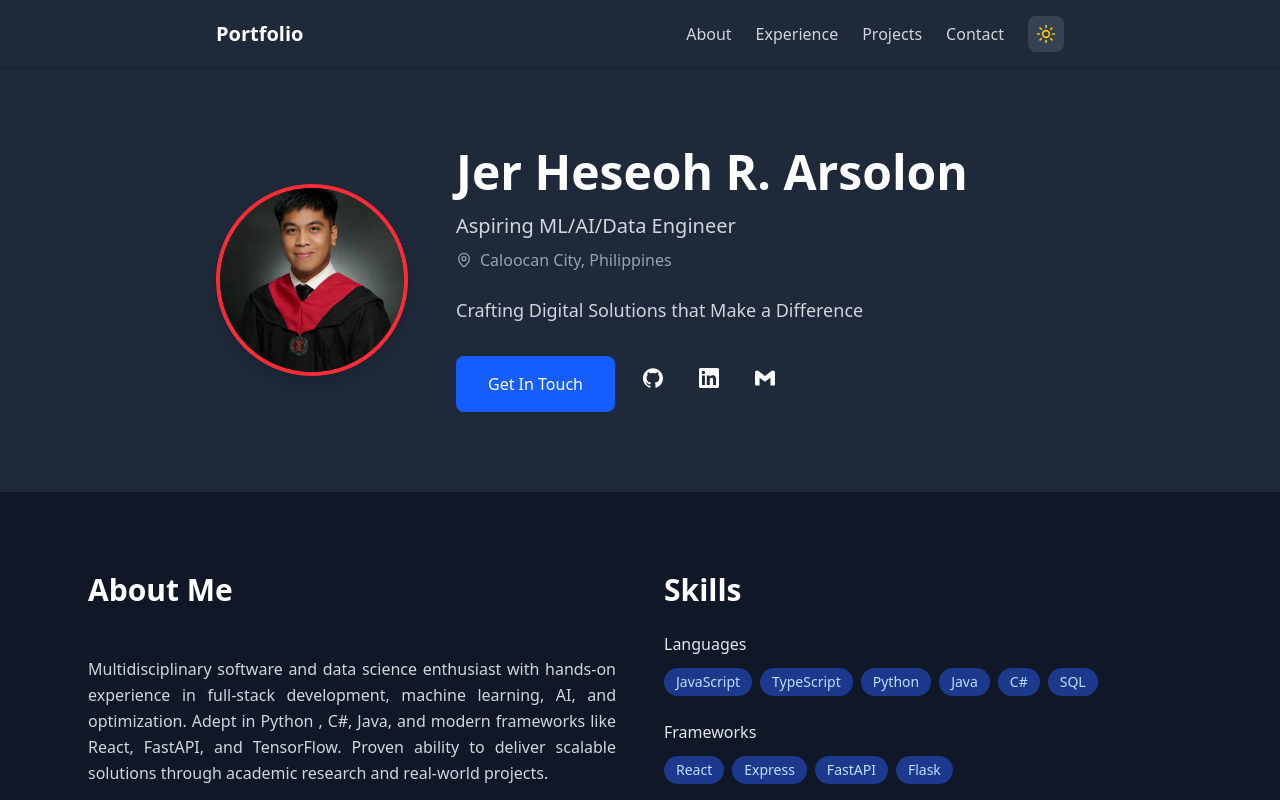
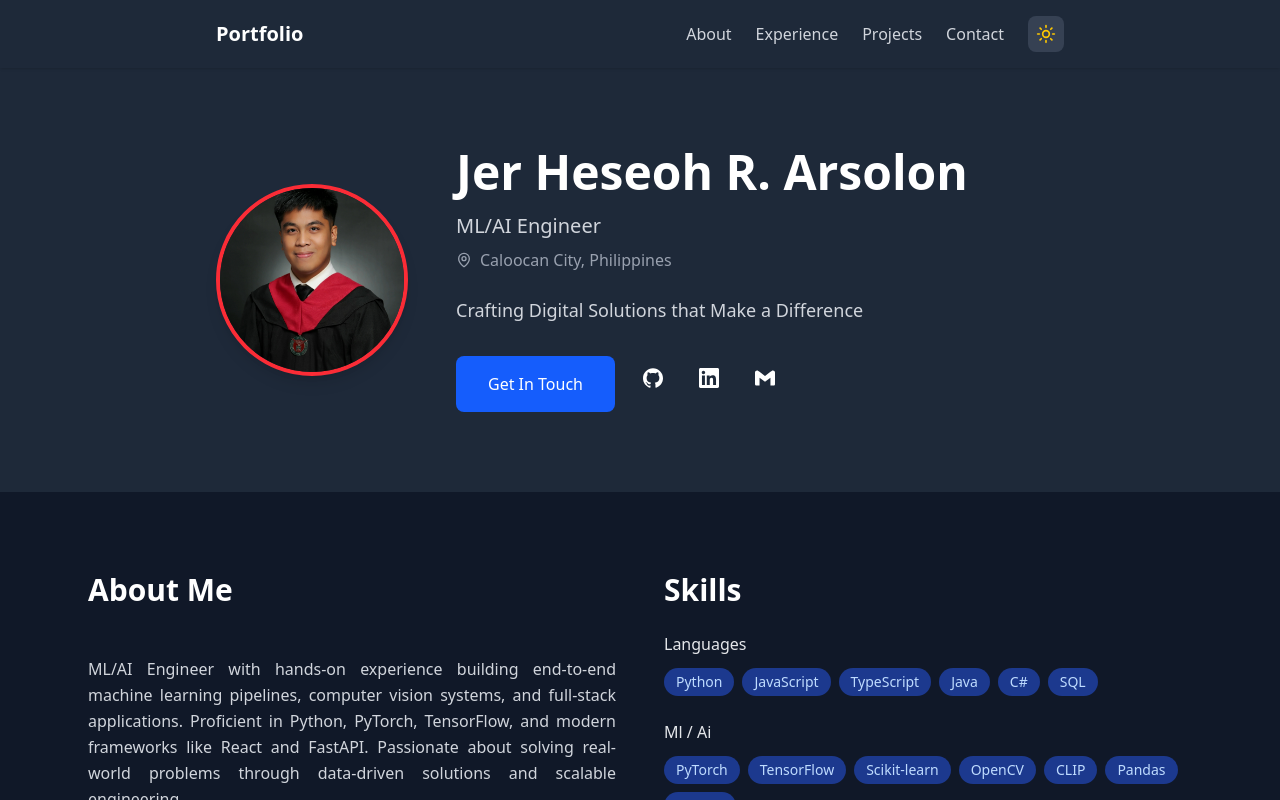
Before and after one commit to JIhushiru/portfolio, a React (Vite) app in the folder frontend/: page / in a window 1280 px wide. Built offline with nearby package versions, Linux system fonts and the light colour scheme.

Commit message:
update bio and skills to reflect ML/AI Engineer role

```diff
--- a/frontend/src/constants/Constants.tsx
+++ b/frontend/src/constants/Constants.tsx
@@ -1,8 +1,9 @@
 export const skills = {
-    languages: ['JavaScript', 'TypeScript', 'Python', 'Java', 'C#', 'SQL'],
-    frameworks: ['React', 'Express', 'FastAPI', 'Flask'],
-    backend: ['Node.js', 'Express', 'MongoDB', 'PostgreSQL', 'SQLAlchemy', 'MariaDB'],
-    tools: ['Git', 'Docker', 'Replit', 'Selenium', 'Jest', 'Pytest'],
+    languages: ['Python', 'JavaScript', 'TypeScript', 'Java', 'C#', 'SQL'],
+    'ml / ai': ['PyTorch', 'TensorFlow', 'Scikit-learn', 'OpenCV', 'CLIP', 'Pandas', 'NumPy'],
+    frameworks: ['React', 'FastAPI', 'Flask', 'Express'],
+    backend: ['Node.js', 'MongoDB', 'PostgreSQL', 'MariaDB', 'Firebase'],
+    tools: ['Git', 'Docker', 'Hugging Face', 'Streamlit', 'Jupyter', 'Pytest'],
 }
 
 export const experience =[
--- a/frontend/src/sections/About.tsx
+++ b/frontend/src/sections/About.tsx
@@ -13,10 +13,10 @@ export default function About({ isDarkMode, skills}: Props) {
                         About Me
                     </h2>
                         <p className={`${isDarkMode ? 'text-gray-300' : 'text-gray-700'} mb-6 leading-relaxed text-justify`}>
-                            Multidisciplinary software and data science enthusiast with hands-on experience in full-stack
-                            development, machine learning, AI, and optimization. Adept in Python , C#, Java, and modern
-                            frameworks like React, FastAPI, and TensorFlow. Proven ability to deliver scalable solutions
-                            through academic research and real-world projects.
+                            ML/AI Engineer with hands-on experience building end-to-end machine learning pipelines,
+                            computer vision systems, and full-stack applications. Proficient in Python, PyTorch, TensorFlow,
+                            and modern frameworks like React and FastAPI. Passionate about solving real-world problems
+                            through data-driven solutions and scalable engineering.
                         </p>
                         <p className={`${isDarkMode ? 'text-gray-300' : 'text-gray-700'} mb-6 leading-relaxed text-justify`}>
                             When I'm not coding, you'll find me playing online games like Valorant and Dota 2, jogging, and appreciating nature.
--- a/frontend/src/sections/Hero.tsx
+++ b/frontend/src/sections/Hero.tsx
@@ -21,7 +21,7 @@ export default function Hero({ isDarkMode }: Props) {
                             Jer Heseoh R. Arsolon
                         </h1>
                         <p className={`text-xl ${isDarkMode ? 'text-gray-300' : 'text-gray-600'} mb-2`}>
-                            Aspiring ML/AI/Data Engineer
+                            ML/AI Engineer
                         </p>
                         <div className={`flex items-center ${isDarkMode ? 'text-gray-400' : 'text-gray-500'} mb-6`}>
                             <MapPin className="w-4 h-4 mr-2"/>
```
